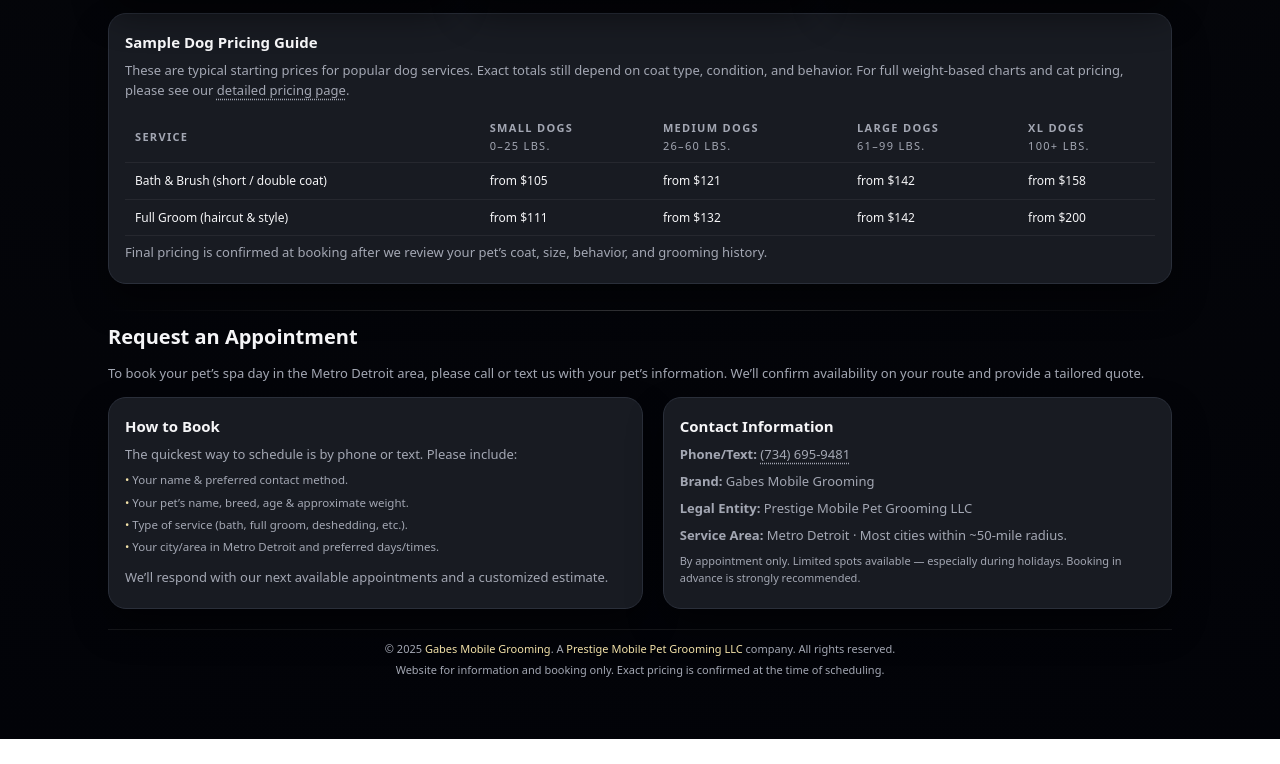
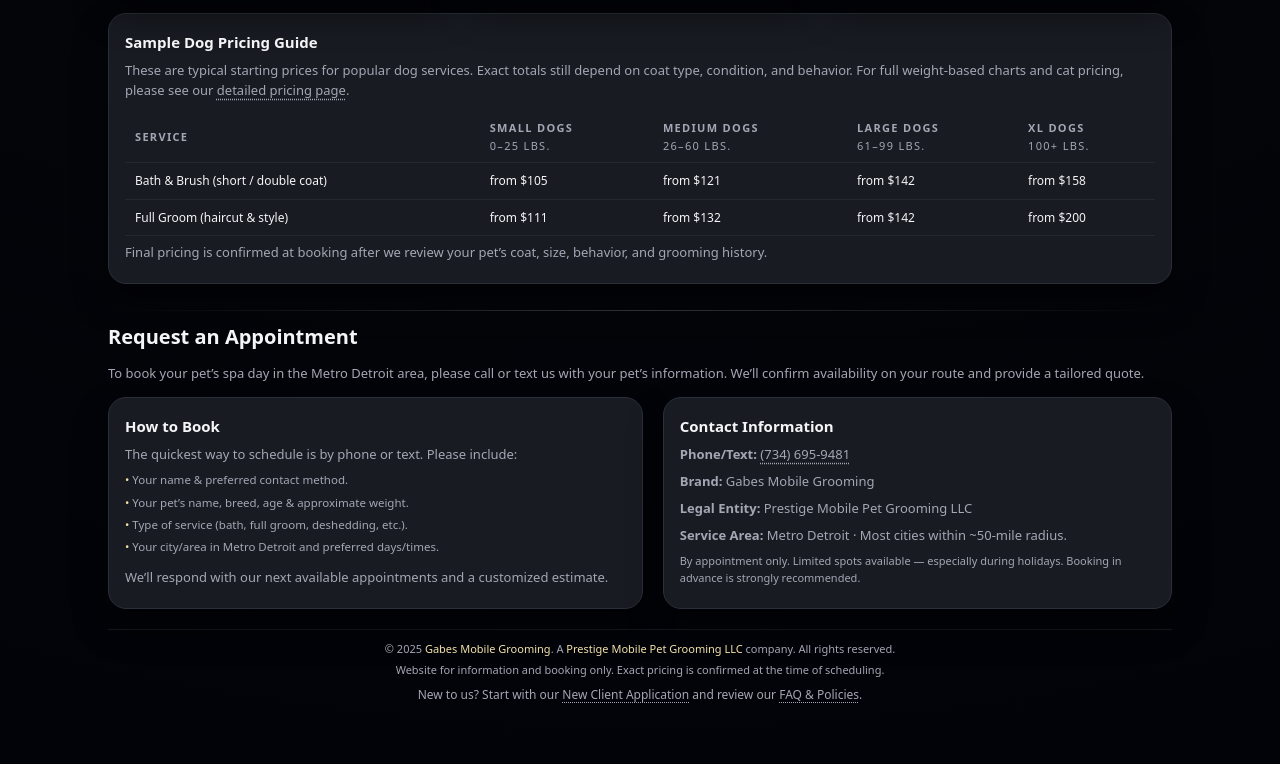
Before and after one commit to gabesmobilegrooming-hue/prestigemobilepetgrooming-site-, a plain HTML site: page index.html in a window 1280 px wide. Shown: the part 1689-2453 px from the top of the page. Before the commit the page ends 2428 px from the top, so only its background shows below. Drawn offline with Linux system fonts and the light colour scheme.

Commit message:
Update index.html

```diff
--- a/index.html
+++ b/index.html
@@ -856,6 +856,12 @@
   <div style="margin-top: 4px;">
     Website for information and booking only. Exact pricing is confirmed at the time of scheduling.
   </div>
+  <p style="font-size:12px; color:#a3a7b3; margin-top:6px;">
+    New to us? Start with our
+    <a href="new-client.html" class="link-underline">New Client Application</a>
+    and review our
+    <a href="faq.html" class="link-underline">FAQ & Policies</a>.
+  </p>
 </footer>
 </div>
 </body>
```
Lines whose indentation alone changed are shown as unchanged.
